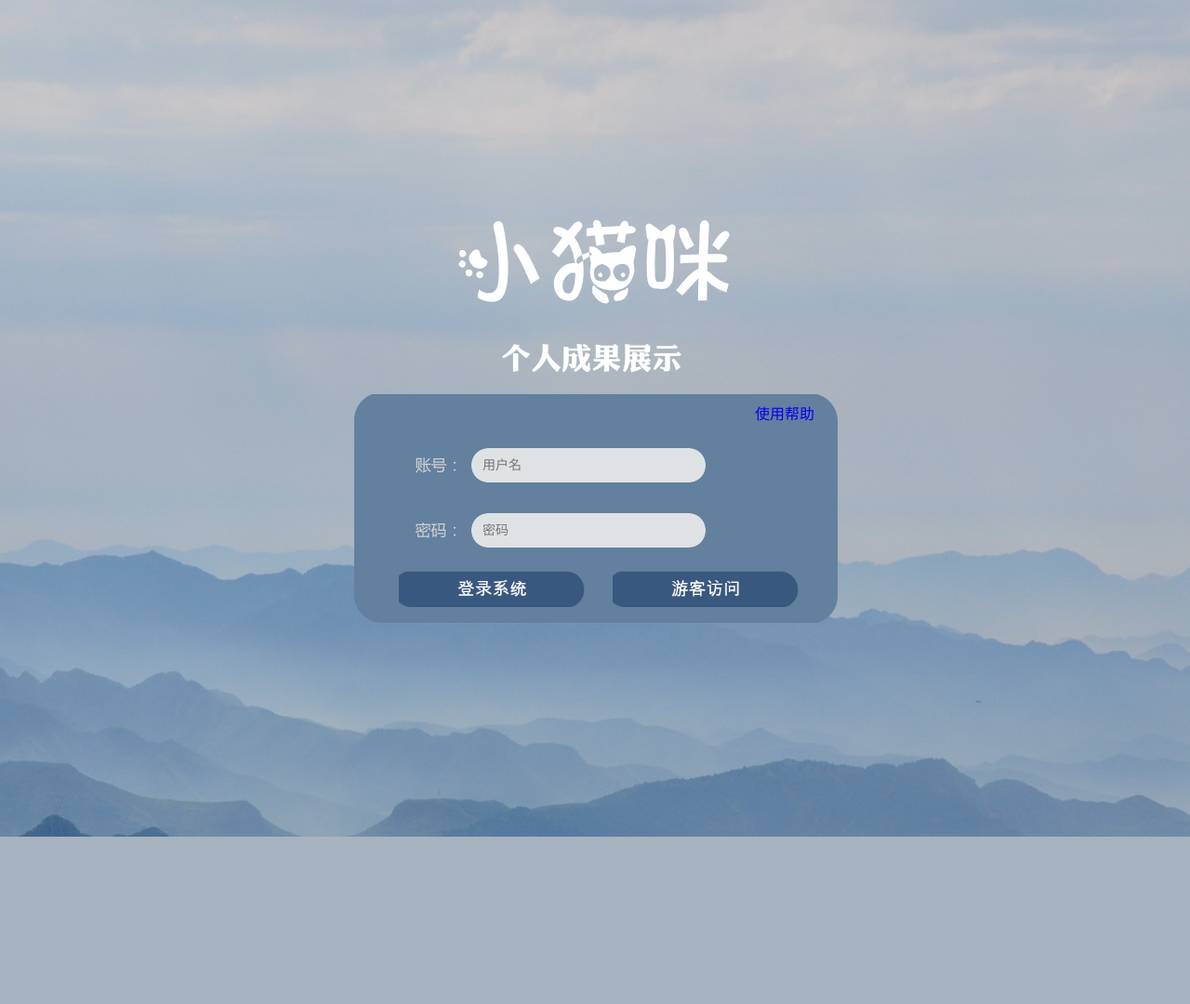
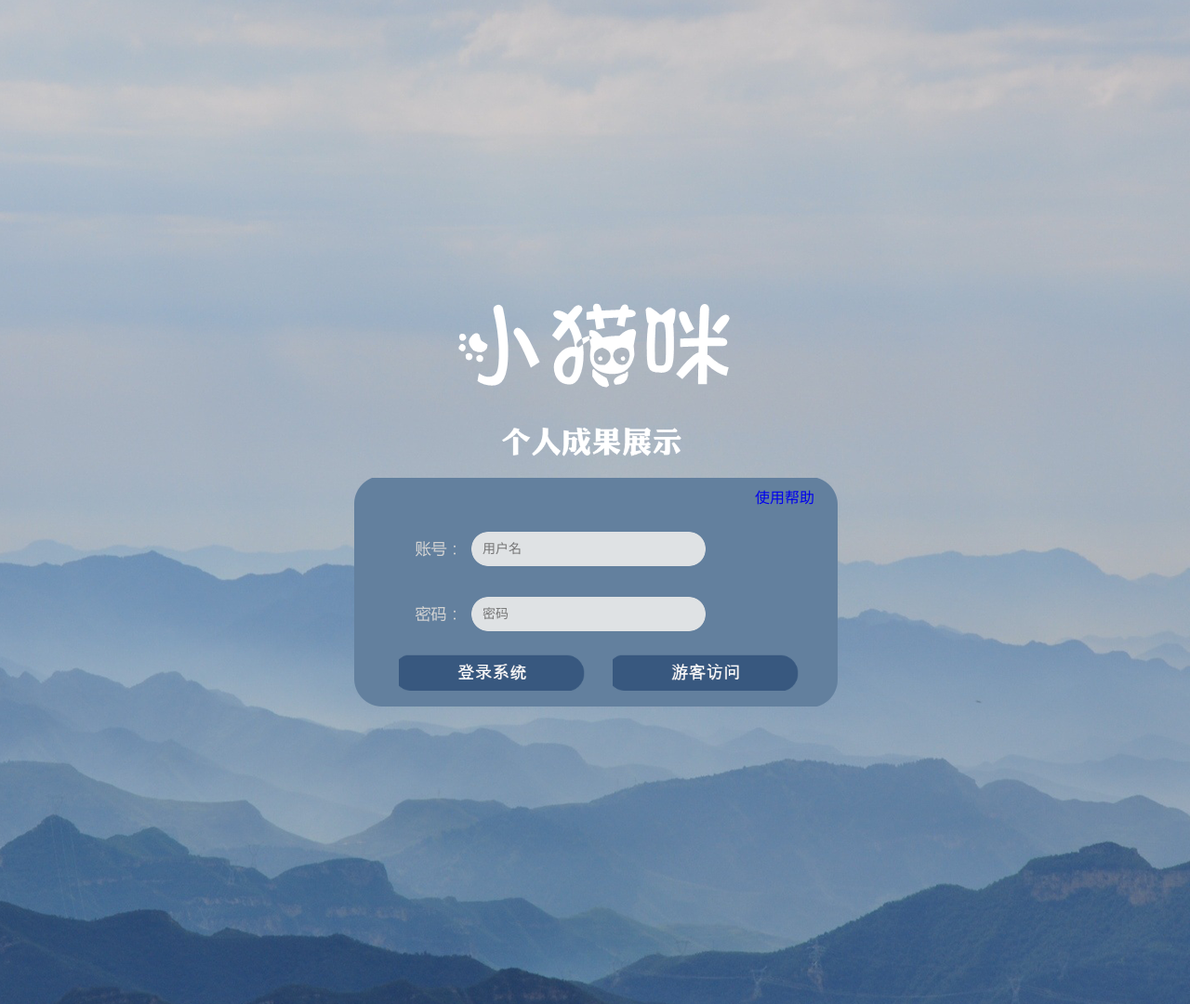
Before and after one commit to Rakycc/Web-Dev, a PHP site: page / in a window 1280 px wide. Shown: the whole page at 93% size. Before the commit the page ends 900 px from the top, so only its background shows below. Run offline with PHP 8.4, Linux system fonts and the light colour scheme.

Commit message:
update css for personal landing page

```diff
--- a/自制登录页面/css/style.css
+++ b/自制登录页面/css/style.css
@@ -16,7 +16,7 @@ body{font:12px/1.5 Microsoft YaHei;position:relative;margin:0 auto;color:#000}
     position: relative;
 }
 
-.login{background: #0c7fc2 url(../images/background.png) no-repeat center top ;height:900px;text-align:center;}
+.login{background: #0c7fc2 url(../images/background.png) no-repeat center top ;height:1080px;text-align:center;}
 .login_hd1{position: absolute;top: 0;bottom: 0;left:0;right:0;margin:auto;width:fit-content;height: fit-content;}
 .login_hd{background: url(../images/logo.PNG) no-repeat center top;width:570px;height:120px}
 .login_banner{background:url(../images/subtitle.PNG)no-repeat center top;background-size:350px 74px;width: 350px;height:74px;margin:0 auto}
```
Also changed, not shown: 1 other file.
